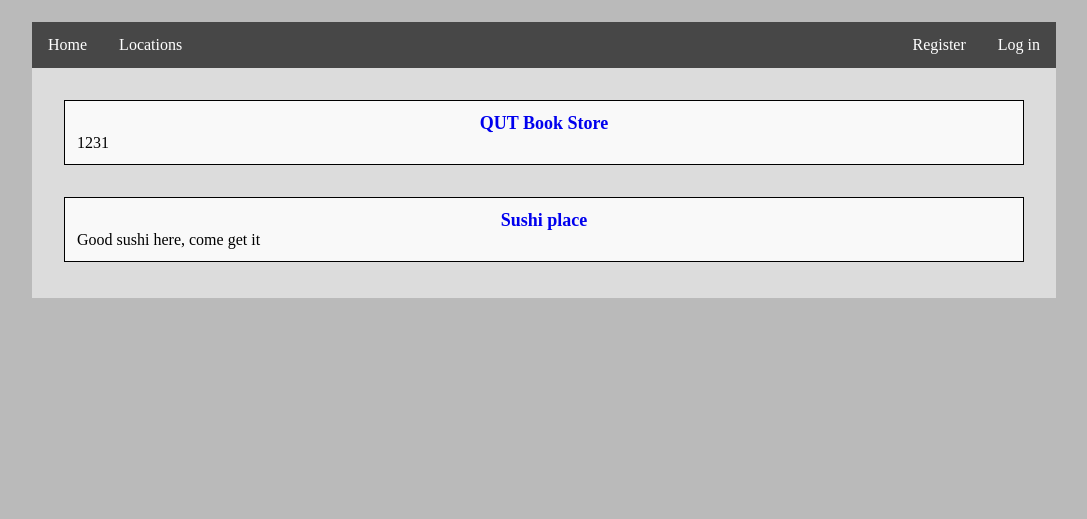
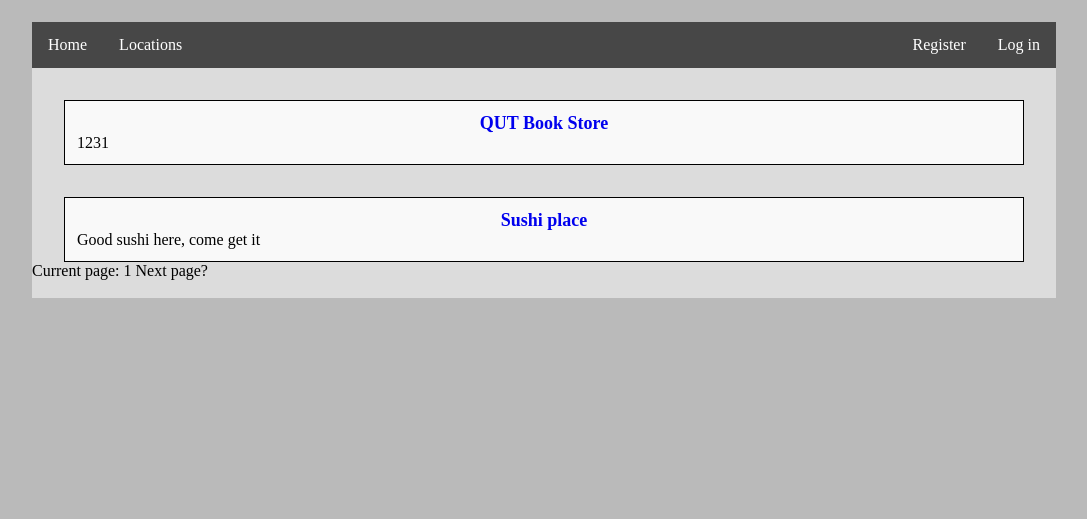
Before and after one commit to lowejosh/Django-landmarks, a Django app: page /location/ in a window 1280 px wide. Shown: the part 58-577 px from the top of the page, without its empty margins (96-1183 px from the left). Run offline with Django 3.2, Linux system fonts and the light colour scheme; data comes from the database, SQL or seed files in the repository.

Commit message:
added more location feed (8 per page) - started page algorithm

```diff
--- a/workspace/assignment_sprint1/sprint1/views.py
+++ b/workspace/assignment_sprint1/sprint1/views.py
@@ -22,7 +22,7 @@ def locationOutput(locationId):
     try:
         l = Location.objects.get(id=locationId)
     except:
-        return
+        return ""
 
     locationName = l.locationName
     locationBio = l.locationBio
@@ -108,20 +108,27 @@ def locations(request, location_id):
 
 # Location Feed
 def locationfeed(request):
+
+    # Current page
+    page = 0
+
     # Show the correct navBar
     if (request.user.is_authenticated()):
         navBar = navBarFunc(True)
     else:
         navBar = navBarFunc(False)
 
-
-
-    location1 = locationOutput(1)
-    location2 = locationOutput(2)
-
+    location1 = locationOutput(page * 8 + 1)
+    location2 = locationOutput(page * 8 + 2)
+    location3 = locationOutput(page * 8 + 3)
+    location4 = locationOutput(page * 8 + 4)
+    location5 = locationOutput(page * 8 + 5)
+    location6 = locationOutput(page * 8 + 6)
+    location7 = locationOutput(page * 8 + 7)
+    location8 = locationOutput(page * 8 + 8)
 
     # Define the context of the python vars
-    context_dict = {'navBar' : navBar, 'location1': location1, 'location2': location2,}
+    context_dict = {'navBar' : navBar, 'page': page + 1, 'location1': location1, 'location2': location2, 'location3': location3,'location4': location4,'location5': location5,'location6': location6,'location7': location7,'location8': location8,}
 
     # Return the template
     return render(request, 'locationfeed.html', context=context_dict)
--- a/workspace/assignment_sprint1/templates/locationfeed.html
+++ b/workspace/assignment_sprint1/templates/locationfeed.html
@@ -24,4 +24,7 @@
         {{ location3 }}
     {% endautoescape %}
 
+    <span class="current-page">Current page: {{ page }}</span>
+    <span class="next-page">Next page?</span>
+
 {% endblock %}
```
